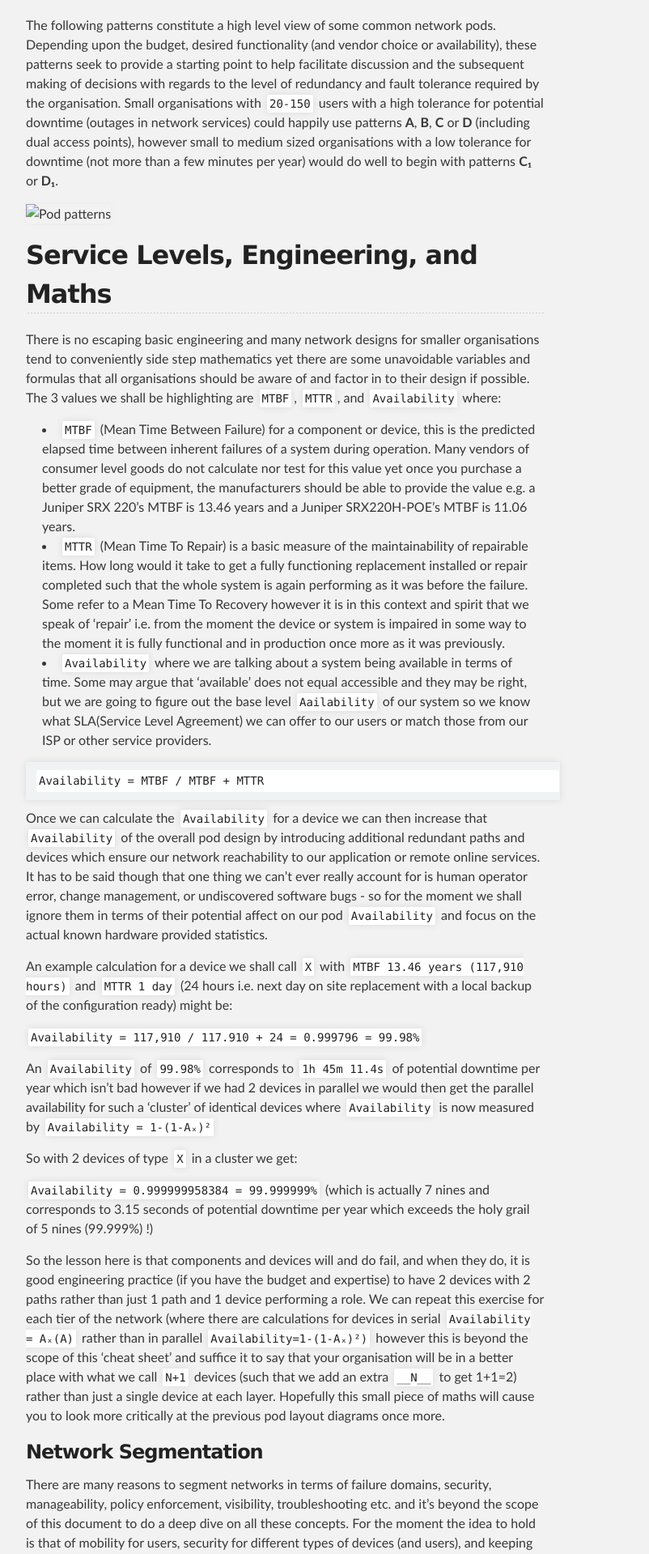
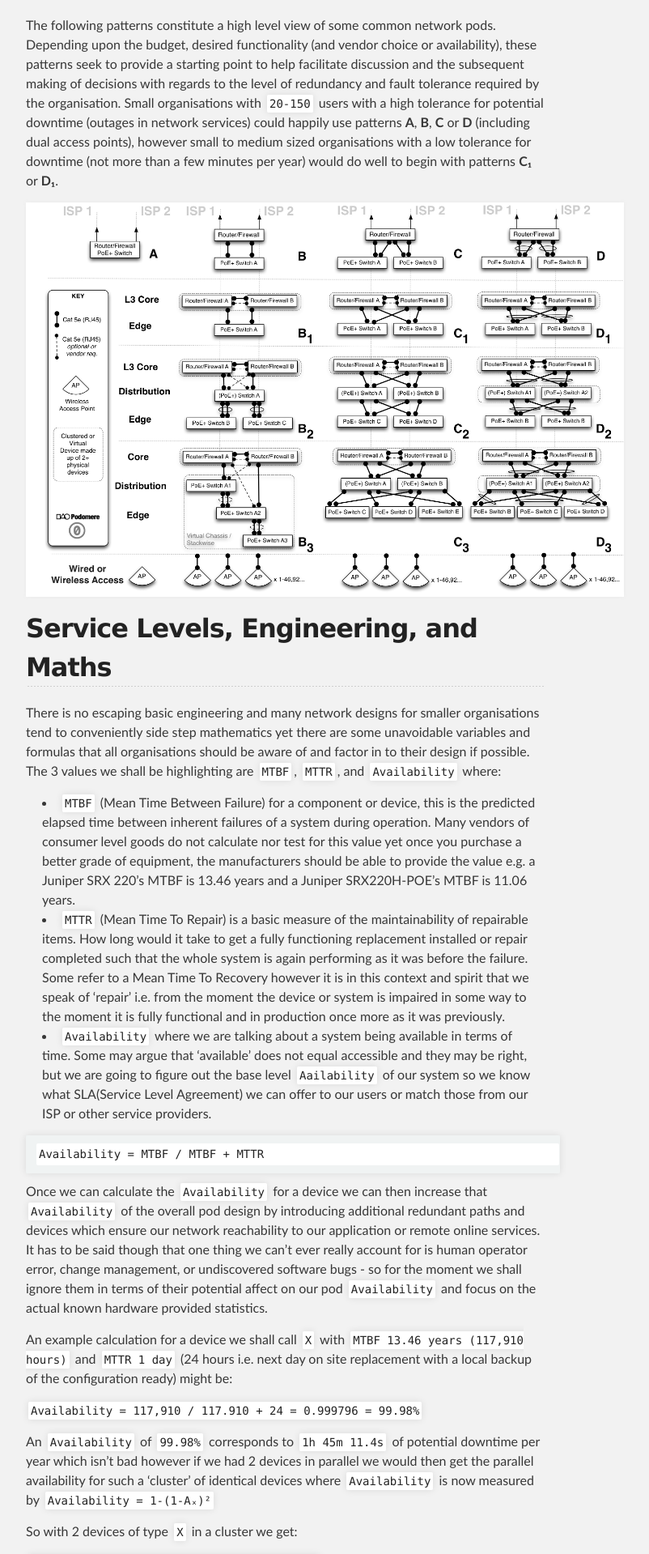
Before and after one commit to podomere/ond, a Jekyll site: the page built from ond-00001/ond-00001.md, in a window 1280 px wide. Shown: the part 2390-4309 px from the top of the page at 81% size, without its empty margins (288-1090 px from the left). Built offline with Jekyll 4.4.1, drawn with Linux system fonts in a browser that asks for light colours.

Commit message:
Update ond-00001.md

````diff
--- a/ond-00001/ond-00001.md
+++ b/ond-00001/ond-00001.md
@@ -27,7 +27,7 @@ This is a lean design document to help small organisations build an intelligent
 ## Design Overview
 The following patterns constitute a high level view of some common network pods. Depending upon the budget, desired functionality (and vendor choice or availability), these patterns seek to provide a starting point to help facilitate discussion and the subsequent making of decisions with regards to the level of redundancy and fault tolerance required by the organisation. Small organisations with ```20-150``` users with a high tolerance for potential downtime (outages in network services) could happily use patterns **A**, **B**, **C** or **D** (including dual access points), however small to medium sized organisations with a low tolerance for downtime (not more than a few minutes per year) would do well to begin with patterns **C₁** or **D₁**.
 
-![Pod patterns](/ond-smb-network-pods-v2.jpg "Pod patterns")
+![Pod patterns](./ond-smb-network-pods-v2.jpg "Pod patterns")
 
 ## Service Levels, Engineering, and Maths
 There is no escaping basic engineering and many network designs for smaller organisations tend to conveniently side step mathematics yet there are some unavoidable variables and formulas that all organisations should be aware of and factor in to their design if possible. The 3 values we shall be highlighting are ```MTBF```, ```MTTR```, and ```Availability``` where:
````
